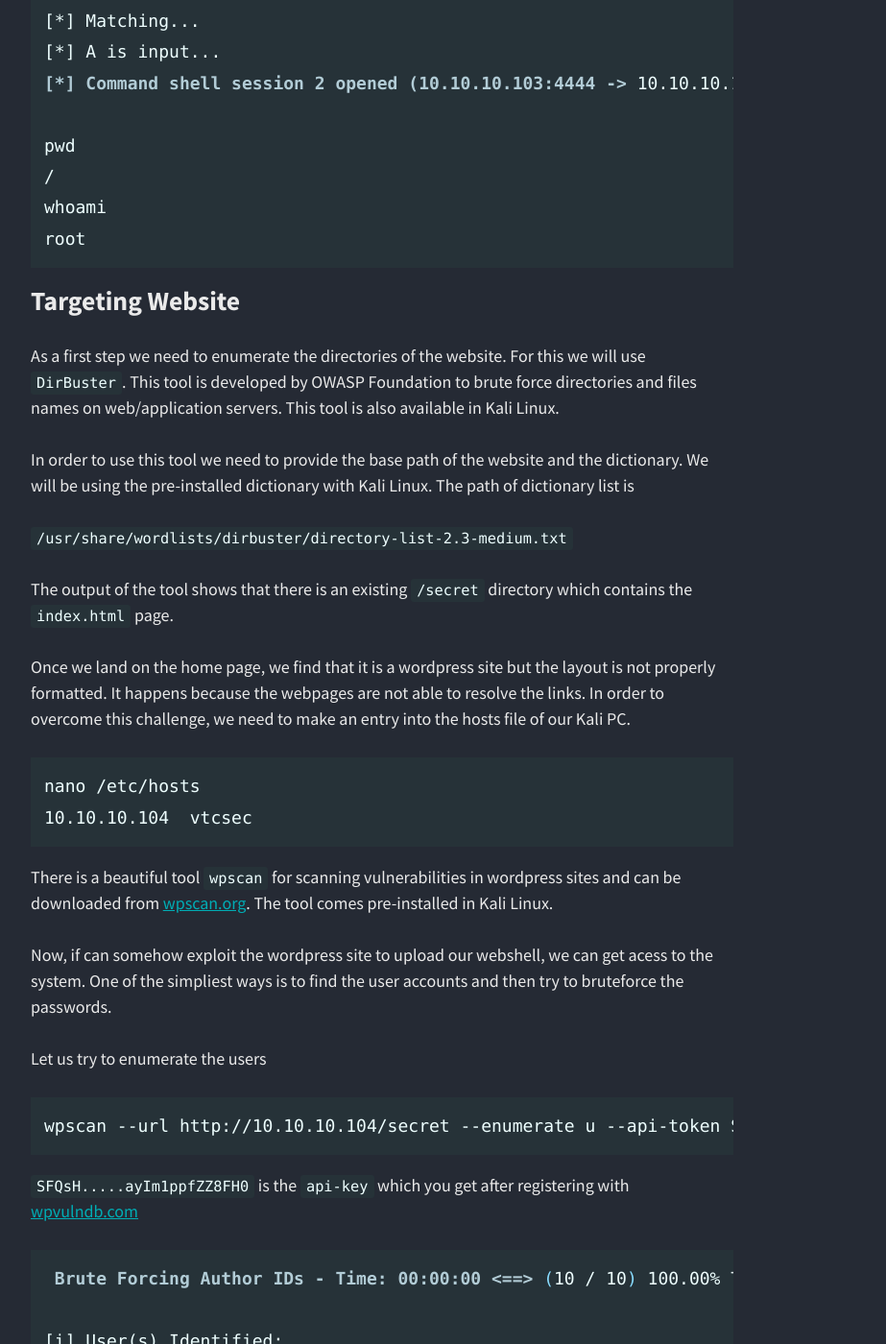
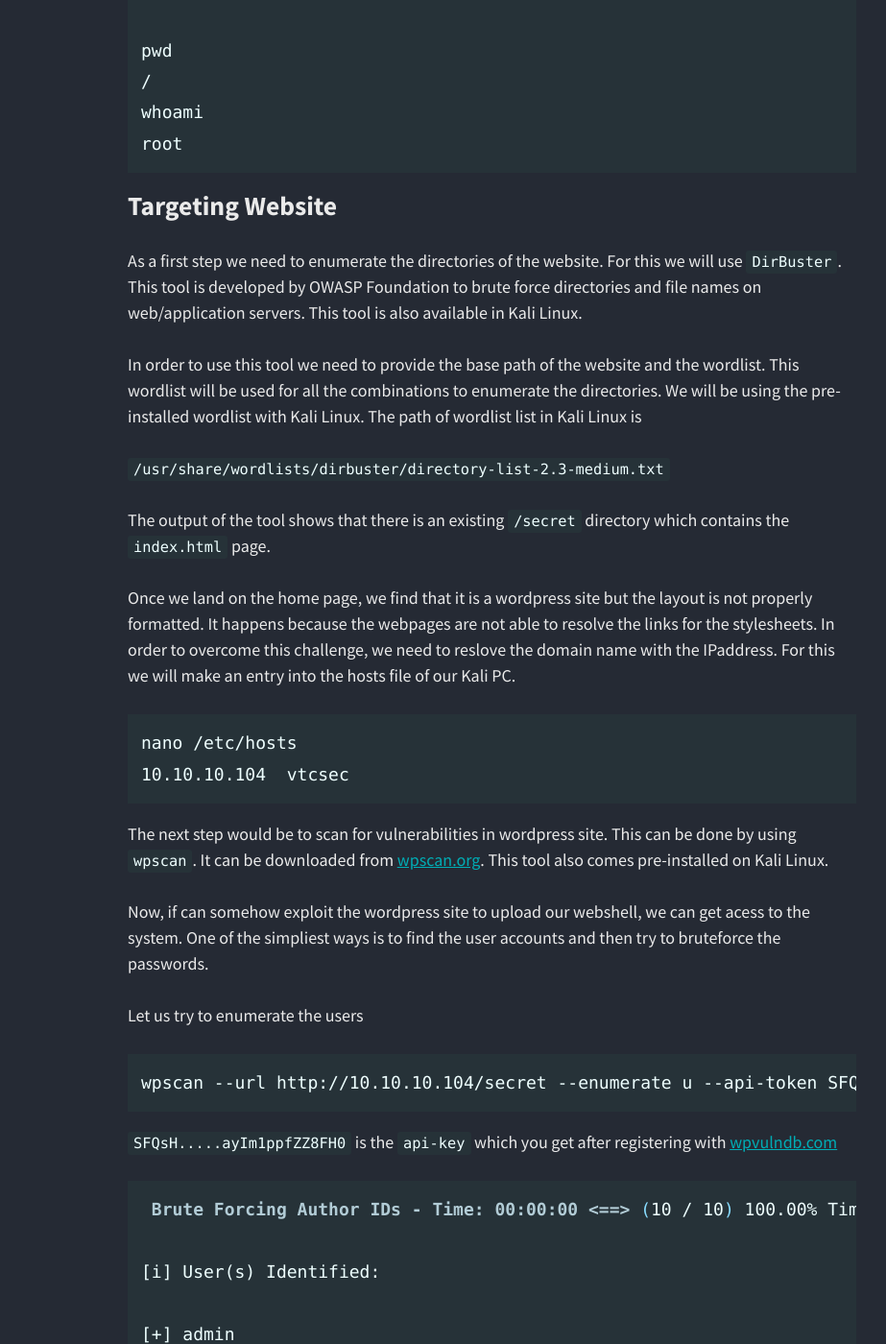
Before and after one commit to jai-the-seeker/musings, a Jekyll site: the page built from _posts/2020-03-26-wlakthrough.markdown, in a window 1280 px wide and 1400 px high, scrolled down 3846 px. Shown: the whole window at 96% size, without its empty margins (242-1165 px from the left). Built offline with Jekyll 4.4.1, drawn with Linux system fonts in a browser that asks for light colours; nearby versions of some CDN libraries; some of the changed text lies outside the part shown.

Commit message:
updated post

```diff
--- a/_posts/2020-03-26-wlakthrough.markdown
+++ b/_posts/2020-03-26-wlakthrough.markdown
@@ -137,12 +137,13 @@ root
 
 As a first step we need to enumerate the directories of the website. For this we
 will use `DirBuster`. This tool is developed by OWASP Foundation to brute force
-directories and files names on web/application servers.
+directories and file names on web/application servers.
 This tool is also available in Kali Linux.
 
 In order to use this tool we need to provide the base path of the website and the
-dictionary. We will be using the pre-installed dictionary with Kali Linux.
-The path of dictionary list is
+wordlist. This wordlist will be used for all the combinations to enumerate the directories.
+We will be using the pre-installed wordlist with Kali Linux.
+The path of wordlist list in Kali Linux is
 
 `/usr/share/wordlists/dirbuster/directory-list-2.3-medium.txt`
 
@@ -150,7 +151,8 @@ The output of the tool shows that there is an existing `/secret` directory which
 
 Once we land on the home page, we find that it is a wordpress site but the
 layout is not properly formatted. It happens because the webpages are not able
-to resolve the links. In order to overcome this challenge, we need to make an entry
+to resolve the links for the stylesheets. In order to overcome this challenge, we need to reslove
+the domain name with the IPaddress. For this we will make an entry
 into the hosts file of our Kali PC.
 
 {% highlight console %}
@@ -158,9 +160,9 @@ nano /etc/hosts
 10.10.10.104  vtcsec
 {% endhighlight %}
 
-There is a beautiful tool `wpscan` for scanning vulnerabilities in wordpress sites
-and can be downloaded from [wpscan.org](https://wpscan.org/). The tool comes pre-installed
-in Kali Linux.
+The next step would be to scan for vulnerabilities in wordpress site. This can be done by using
+`wpscan`. It can be downloaded from [wpscan.org](https://wpscan.org/). This tool also comes pre-installed
+on Kali Linux.
 
 Now, if can somehow exploit the wordpress site to upload our webshell, we can
 get acess to the system. One of the simpliest ways is to find the user accounts
```
Also changed, not shown: other parts of _posts/2020-03-26-wlakthrough.markdown (+1 -1 lines).
